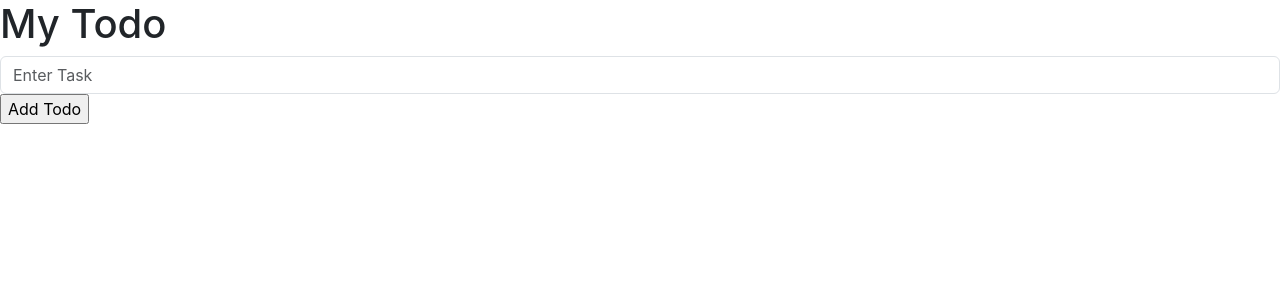
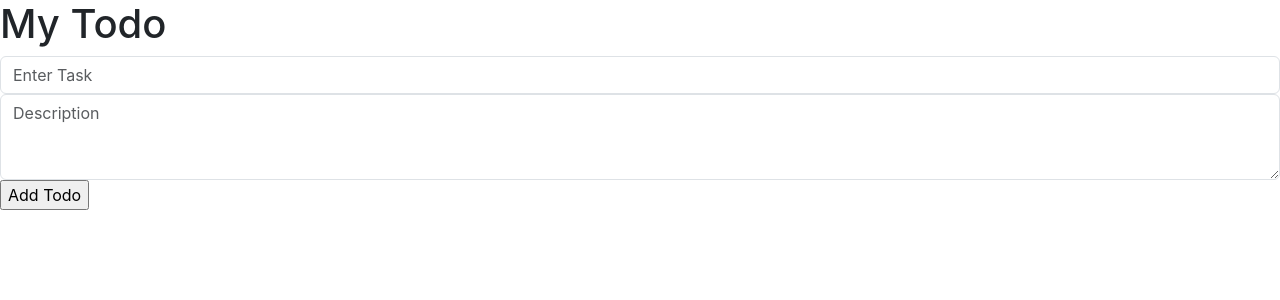
Before and after one commit to mayuri-patade/fourth-react-app, a React (Create React App) app: page / in a window 1280 px wide. Shown: the top 300 px of the page. Built offline with nearby package versions, Linux system fonts and the light colour scheme; the HTML template or start-up script is replaced by a standard one.

Commit message:
15-multipleinput

```diff
--- a/src/App.js
+++ b/src/App.js
@@ -11,17 +11,22 @@
 
 function MyTodo() {
   //let todo = {task: ""};
-  let [todo, setTodo] = useState({ task: "" });
+  let [todo, setTodo] = useState({ task: "", description: "" });
 
   let handleChangeTaskAction = (e) => {
-    console.log(e.target);
-
     let newTodo = { ...todo, task: e.target.value };
     setTodo(newTodo);
   };
 
+  let handleChangeDescriptionAction = (e) => {
+    //console.log(e.target);
+    let newTodo = { ...todo, description: e.target.value };
+    setTodo(newTodo);
+  };
+
   let addTodoAction = () => {
-    alert(todo.task);
+    alert(todo.task + todo.description);
+    console.log(todo);
   };
 
   return (
@@ -33,6 +38,16 @@
         value={todo.task}
         onChange={handleChangeTaskAction}
       />
+
+      <textarea
+        className="form-control"
+        placeholder="Description"
+        cols="30"
+        rows="3"
+        value={todo.description}
+        onChange={handleChangeDescriptionAction}
+      ></textarea>
+
       <input type="button" value="Add Todo" onClick={addTodoAction} />
     </>
   );
```
